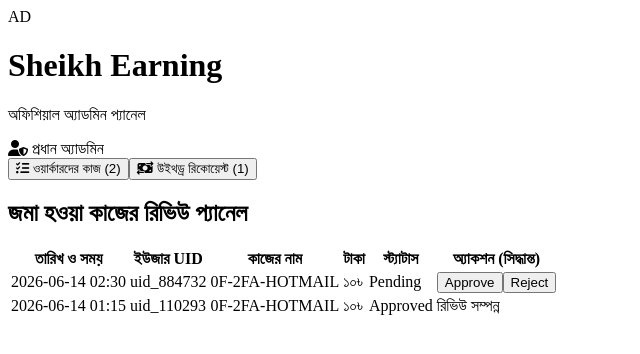
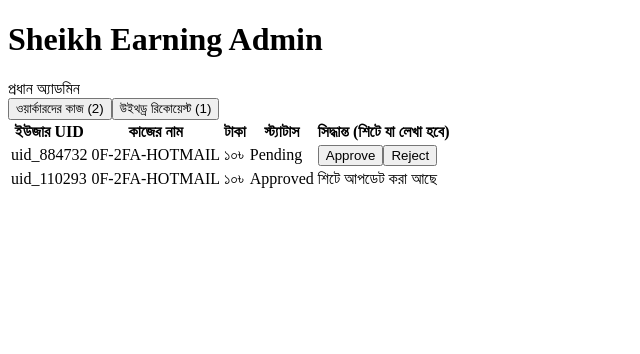
Before and after one commit to sojib705/sheikh-earning, a Next.js app: page /admin-dashboard in a window 1280 px wide. Shown: the top 354 px of the page, without its empty margins (0-640 px from the left). Built offline with nearby package versions, Linux system fonts and the light colour scheme.

Commit message:
Update page.js

```diff
--- a/app/admin-dashboard/page.js
+++ b/app/admin-dashboard/page.js
@@ -3,111 +3,120 @@
 import { useState, useEffect } from 'react';
 
 export default function AdminDashboard() {
-  // অ্যাডমিন প্যানেলের ডিফল্ট স্টেটসমূহ
-  const [activeTab, setActiveTab] = useState('tasks'); // tasks অথবা withdraws
+  const [activeTab, setActiveTab] = useState('tasks');
   const [submissions, setSubmissions] = useState([]);
   const [withdraws, setWithdraws] = useState([]);
   const [loading, setLoading] = useState(true);
 
-  // গুগল শিট থেকে অ্যাডমিনের জন্য সমস্ত ডাটা লোড করার ইফেক্ট
+  // ১. গুগল শিট থেকে সব ডাটা রিয়েল-টাইমে লোড করার ফাংশন
+  const loadAdminData = async () => {
+    try {
+      setLoading(true);
+      // এখানে আপনার তৈরি করা fetch-data বা অ্যাডমিন অল ডাটা ফেচিং এপিআই কানেক্ট হবে
+      // আমরা ডাটা নিয়ে আসার সময় Row Number টাও সাথে নিয়ে আসব (যেমন: index + 2)
+
+      // উদাহরণ ডাটা (বোঝার সুবিধার্থে):
+      setSubmissions([
+        { row: 2, date: '2026-06-14 02:30', task: '0F-2FA-HOTMAIL', uid: 'uid_884732', status: 'Pending', price: '১০৳' },
+        { row: 3, date: '2026-06-14 01:15', task: '0F-2FA-HOTMAIL', uid: 'uid_110293', status: 'Approved', price: '১০৳' }
+      ]);
+      setWithdraws([
+        { row: 2, date: '2026-06-14 11:00', method: 'বিকাশ', number: '01823315984', amount: '৫০০৳', status: 'Pending' }
+      ]);
+    } catch (err) {
+      console.error(err);
+    } finally {
+      setLoading(false);
+    }
+  };
+
   useEffect(() => {
-    // এখানে পরবর্তীতে আমরা অ্যাডমিন ডাটা ফেচ করার API কানেক্ট করব
-    // আপাতত ডামি ডাটা দিয়ে UI প্রিভিউ দেওয়া হলো
-    setSubmissions([
-      { id: 1, date: '2026-06-14 02:30', task: '0F-2FA-HOTMAIL', uid: 'uid_884732', status: 'Pending', price: '১০৳' },
-      { id: 2, date: '2026-06-14 01:15', task: '0F-2FA-HOTMAIL', uid: 'uid_110293', status: 'Approved', price: '১০৳' }
-    ]);
-    setWithdraws([
-      { id: 1, date: '2026-06-14 11:00', method: 'বিকাশ', number: '01823315984', amount: '৫০০৳', status: 'Pending' }
-    ]);
-    setLoading(false);
+    loadAdminData();
   }, []);
 
-  // স্ট্যাটাস চেঞ্জ হ্যান্ডলার (Approve/Reject বাটন অ্যাকশন)
-  const handleAction = (type, id, action) => {
-    alert(`${type === 'task' ? 'কাজ' : 'উইথড্র'} ID ${id} সফলভাবে ${action === 'approve' ? 'Approved' : 'Rejected'} হয়েছে!`);
+  // ২. বাটনে ক্লিক করলে গুগল শিটে ডাটা পাঠানোর মেইন লজিক
+  const handleAdminAction = async (tabName, rowNumber, statusText) => {
+    try {
+      const response = await fetch('/api/admin-action', {
+        method: 'POST',
+        headers: { 'Content-Type': 'application/json' },
+        body: JSON.stringify({
+          tabName: tabName,       // 'Work_Submissions' অথবা 'Withdraw_Requests'
+          rowNumber: rowNumber,   // কত নম্বর লাইনে এডিট হবে
+          newStatus: statusText   // আপনি বাটন থেকে যা লিখে দিবেন (যেমন: 'Approved' বা 'Rejected')
+        })
+      });
+
+      const data = await response.json();
+      if (data.success) {
+        alert(`গুগল শিটের ${rowNumber} নম্বর লাইনে সফলভাবে "${statusText}" লেখা হয়েছে!`);
+        loadAdminData(); // শিটে লেখা শেষ হলে স্ক্রিনের ডাটা রিফ্রেশ করা
+      } else {
+        alert('Action ফেইল হয়েছে, আবার চেষ্টা করুন।');
+      }
+    } catch (error) {
+      console.error(error);
+      alert('সার্ভার এরর!');
+    }
   };
 
   return (
     <div className="min-h-screen bg-slate-900 text-slate-100 pb-12">
-
-      {/* 👑 অ্যাডমিন টপ বার */}
-      <header className="bg-slate-800 border-b border-slate-700 sticky top-0 z-50 px-6 py-4 flex items-center justify-between shadow-lg">
-        <div className="flex items-center gap-3">
-          <div className="w-10 h-10 bg-gradient-to-tr from-violet-600 to-fuchsia-600 rounded-xl flex items-center justify-center text-white font-black shadow-lg">
-            AD
-          </div>
-          <div>
-            <h1 className="font-black text-base tracking-wide uppercase">Sheikh Earning</h1>
-            <p className="text-[10px] text-violet-400 font-bold">অফিশিয়াল অ্যাডমিন প্যানেল</p>
-          </div>
-        </div>
-        <div className="bg-slate-700/50 px-4 py-2 rounded-xl border border-slate-600 text-xs font-bold flex items-center gap-2 text-violet-300">
-          <i className="fa-solid fa-user-shield"></i> প্রধান অ্যাডমিন
-        </div>
+      <header className="bg-slate-800 border-b border-slate-700 p-4 flex justify-between items-center shadow-lg">
+        <h1 className="font-black text-base uppercase tracking-wider text-violet-400">Sheikh Earning Admin</h1>
+        <span className="bg-slate-700 px-3 py-1.5 rounded-xl text-xs font-bold">প্রধান অ্যাডমিন</span>
       </header>
 
-      {/* 📊 মেইন ড্যাশবোর্ড এরিয়া */}
       <main className="max-w-6xl mx-auto p-4 md:p-6 space-y-6">
-
-        {/* 🗂️ ট্যাব সিলেক্টর বাটনসমূহ */}
+        {/* ট্যাব বাটন */}
         <div className="flex gap-3 bg-slate-800 p-1.5 rounded-2xl w-full max-w-md border border-slate-700/50">
-          <button
-            onClick={() => setActiveTab('tasks')}
-            className={`flex-1 flex items-center justify-center gap-2 py-3 px-4 rounded-xl text-xs font-black transition-all ${activeTab === 'tasks' ? 'bg-gradient-to-r from-violet-600 to-indigo-600 text-white shadow-md' : 'text-slate-400 hover:text-slate-200'}`}
-          >
-            <i className="fa-solid fa-list-check"></i> ওয়ার্কারদের কাজ ({submissions.length})
+          <button onClick={() => setActiveTab('tasks')} className={`flex-1 py-3 px-4 rounded-xl text-xs font-black transition-all ${activeTab === 'tasks' ? 'bg-gradient-to-r from-violet-600 to-indigo-600 text-white shadow-md' : 'text-slate-400'}`}>
+            ওয়ার্কারদের কাজ ({submissions.length})
           </button>
-          <button
-            onClick={() => setActiveTab('withdraw')}
-            className={`flex-1 flex items-center justify-center gap-2 py-3 px-4 rounded-xl text-xs font-black transition-all ${activeTab === 'withdraw' ? 'bg-gradient-to-r from-violet-600 to-indigo-600 text-white shadow-md' : 'text-slate-400 hover:text-slate-200'}`}
-          >
-            <i className="fa-solid fa-money-bill-transfer"></i> উইথড্র রিকোয়েস্ট ({withdraws.length})
+          <button onClick={() => setActiveTab('withdraw')} className={`flex-1 py-3 px-4 rounded-xl text-xs font-black transition-all ${activeTab === 'withdraw' ? 'bg-gradient-to-r from-violet-600 to-indigo-600 text-white shadow-md' : 'text-slate-400'}`}>
+            উইথড্র রিকোয়েস্ট ({withdraws.length})
           </button>
         </div>
 
         {loading ? (
-          <div className="text-center py-12 text-slate-400 font-bold text-sm">ডাটা লোড হচ্ছে...</div>
+          <div className="text-center py-12 text-slate-400 font-bold text-sm">শিট থেকে ডাটা চেক করা হচ্ছে...</div>
         ) : (
           <>
-            {/* 📋 টেবিল ১: ওয়ার্কারদের জমা দেওয়া কাজের তালিকা */}
+            {/* কাজের টেবিল */}
             {activeTab === 'tasks' && (
               <div className="bg-slate-800 rounded-2xl shadow-xl border border-slate-700/50 overflow-hidden">
-                <div className="px-6 py-4 border-b border-slate-700/50">
-                  <h2 className="text-sm font-black tracking-wide text-slate-300 uppercase">জমা হওয়া কাজের রিভিউ প্যানেল</h2>
-                </div>
                 <div className="overflow-x-auto">
                   <table className="w-full text-left border-collapse text-xs">
                     <thead>
-                      <tr className="bg-slate-700/30 border-b border-slate-700 text-slate-400 font-bold uppercase tracking-wider">
-                        <th className="p-4">তারিখ ও সময়</th>
+                      <tr className="bg-slate-700/30 border-b border-slate-700 text-slate-400 font-bold uppercase">
                         <th className="p-4">ইউজার UID</th>
                         <th className="p-4">কাজের নাম</th>
                         <th className="p-4">টাকা</th>
                         <th className="p-4">স্ট্যাটাস</th>
-                        <th className="p-4 text-center">অ্যাকশন (সিদ্ধান্ত)</th>
+                        <th className="p-4 text-center">সিদ্ধান্ত (শিটে যা লেখা হবে)</th>
                       </tr>
                     </thead>
-                    <tbody className="divide-y divide-slate-700 font-medium text-slate-300">
+                    <tbody className="divide-y divide-slate-700 text-slate-300">
                       {submissions.map((item) => (
-                        <tr key={item.id} className="hover:bg-slate-700/20 transition-colors">
-                          <td className="p-4 whitespace-nowrap text-slate-500">{item.date}</td>
+                        <tr key={item.row} className="hover:bg-slate-700/20">
                           <td className="p-4 font-bold text-violet-400">{item.uid}</td>
                           <td className="p-4 font-bold">{item.task}</td>
                           <td className="p-4 font-black text-emerald-400">{item.price}</td>
                           <td className="p-4">
-                            <span className={`px-2.5 py-1 rounded-lg font-bold text-[10px] ${item.status === 'Approved' ? 'bg-emerald-500/10 text-emerald-400 border border-emerald-500/20' : 'bg-amber-500/10 text-amber-400 border border-amber-500/20'}`}>
+                            <span className={`px-2.5 py-1 rounded-lg font-bold text-[10px] ${item.status === 'Approved' ? 'bg-emerald-500/10 text-emerald-400' : 'bg-amber-500/10 text-amber-400'}`}>
                               {item.status}
                             </span>
                           </td>
                           <td className="p-4 flex items-center justify-center gap-2">
-                            {item.status === 'Pending' && (
+                            {item.status === 'Pending' ? (
                               <>
-                                <button onClick={() => handleAction('task', item.id, 'approve')} className="bg-emerald-600 hover:bg-emerald-700 text-white px-3 py-1.5 rounded-lg font-bold transition shadow-sm active:scale-95">Approve</button>
-                                <button onClick={() => handleAction('task', item.id, 'reject')} className="bg-rose-600 hover:bg-rose-700 text-white px-3 py-1.5 rounded-lg font-bold transition shadow-sm active:scale-95">Reject</button>
+                                {/* এখানে আপনি কাস্টম যা লিখে দিবেন, শিটে হুবহু ওটাই সেভ হবে */}
+                                <button onClick={() => handleAdminAction('Work_Submissions', item.row, 'Approved')} className="bg-emerald-600 hover:bg-emerald-700 text-white px-3 py-1.5 rounded-lg font-bold transition">Approve</button>
+                                <button onClick={() => handleAdminAction('Work_Submissions', item.row, 'Rejected')} className="bg-rose-600 hover:bg-rose-700 text-white px-3 py-1.5 rounded-lg font-bold transition">Reject</button>
                               </>
+                            ) : (
+                              <span className="text-slate-500 italic">শিটে আপডেট করা আছে</span>
                             )}
-                            {item.status !== 'Pending' && <span className="text-slate-500 italic text-[11px]">রিভিউ সম্পন্ন</span>}
                           </td>
                         </tr>
                       ))}
@@ -117,41 +126,38 @@ export default function AdminDashboard() {
               </div>
             )}
 
-            {/* 📋 টেবিল ২: টাকা উত্তোলনের রিকোয়েস্ট তালিকা */}
+            {/* উইথড্র টেবিল */}
             {activeTab === 'withdraw' && (
               <div className="bg-slate-800 rounded-2xl shadow-xl border border-slate-700/50 overflow-hidden">
-                <div className="px-6 py-4 border-b border-slate-700/50">
-                  <h2 className="text-sm font-black tracking-wide text-slate-300 uppercase">পেন্ডিং উইথড্র রিকোয়েস্ট সমূহ</h2>
-                </div>
                 <div className="overflow-x-auto">
                   <table className="w-full text-left border-collapse text-xs">
                     <thead>
-                      <tr className="bg-slate-700/30 border-b border-slate-700 text-slate-400 font-bold uppercase tracking-wider">
-                        <th className="p-4">তারিখ</th>
+                      <tr className="bg-slate-700/30 border-b border-slate-700 text-slate-400 font-bold uppercase">
                         <th className="p-4">ইউজার UID</th>
                         <th className="p-4">মেথড</th>
                         <th className="p-4">নাম্বার</th>
                         <th className="p-4">পরিমাণ</th>
                         <th className="p-4">স্ট্যাটাস</th>
-                        <th className="p-4 text-center">অ্যাকশন (পেমেন্ট সফল)</th>
+                        <th className="p-4 text-center">অ্যাকশন</th>
                       </tr>
                     </thead>
-                    <tbody className="divide-y divide-slate-700 font-medium text-slate-300">
+                    <tbody className="divide-y divide-slate-700 text-slate-300">
                       {withdraws.map((item) => (
-                        <tr key={item.id} className="hover:bg-slate-700/20 transition-colors">
-                          <td className="p-4 whitespace-nowrap text-slate-500">{item.date}</td>
+                        <tr key={item.row} className="hover:bg-slate-700/20">
                           <td className="p-4 font-bold text-violet-400">{item.uid}</td>
-                          <td className="p-4"><span className="bg-slate-700 px-2 py-1 rounded-md font-bold text-slate-200">{item.method}</span></td>
-                          <td className="p-4 font-bold tracking-wider">{item.number}</td>
+                          <td className="p-4 font-bold">{item.method}</td>
+                          <td className="p-4 tracking-wider">{item.number}</td>
                           <td className="p-4 font-black text-emerald-400">{item.amount}</td>
-                          <td className="p-4">
-                            <span className="bg-amber-500/10 text-amber-400 border border-amber-500/20 px-2.5 py-1 rounded-lg font-bold text-[10px]">
-                              {item.status}
-                            </span>
-                          </td>
+                          <td className="p-4"><span className="bg-amber-500/10 text-amber-400 px-2.5 py-1 rounded-lg font-bold">{item.status}</span></td>
                           <td className="p-4 flex items-center justify-center gap-2">
-                            <button onClick={() => handleAction('withdraw', item.id, 'approve')} className="bg-violet-600 hover:bg-violet-700 text-white px-4 py-1.5 rounded-lg font-bold transition shadow-sm active:scale-95">পেইড (Paid)</button>
-                            <button onClick={() => handleAction('withdraw', item.id, 'reject')} className="bg-slate-700 hover:bg-slate-600 text-slate-300 px-3 py-1.5 rounded-lg font-bold transition active:scale-95">বাতিল</button>
+                            {item.status === 'Pending' ? (
+                              <>
+                                <button onClick={() => handleAdminAction('Withdraw_Requests', item.row, 'Paid')} className="bg-violet-600 hover:bg-violet-700 text-white px-4 py-1.5 rounded-lg font-bold transition">পেইড (Paid)</button>
+                                <button onClick={() => handleAdminAction('Withdraw_Requests', item.row, 'Cancelled')} className="bg-slate-700 hover:bg-slate-600 text-slate-300 px-3 py-1.5 rounded-lg font-bold transition">বাতিল</button>
+                              </>
+                            ) : (
+                              <span className="text-slate-500 italic">পেমেন্ট সম্পন্ন</span>
+                            )}
                           </td>
                         </tr>
                       ))}
@@ -163,7 +169,6 @@ export default function AdminDashboard() {
           </>
         )}
       </main>
-
     </div>
   );
 }
```
